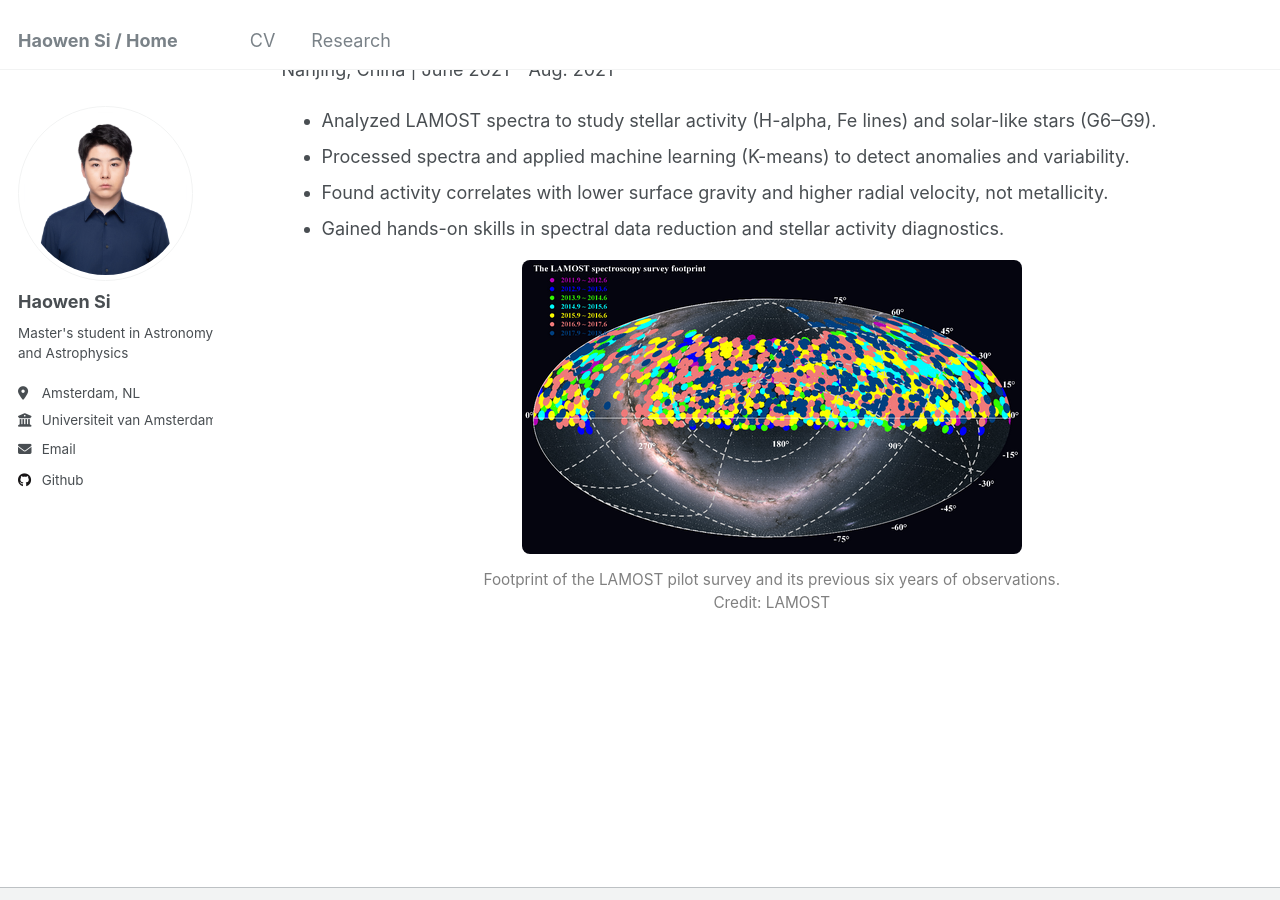
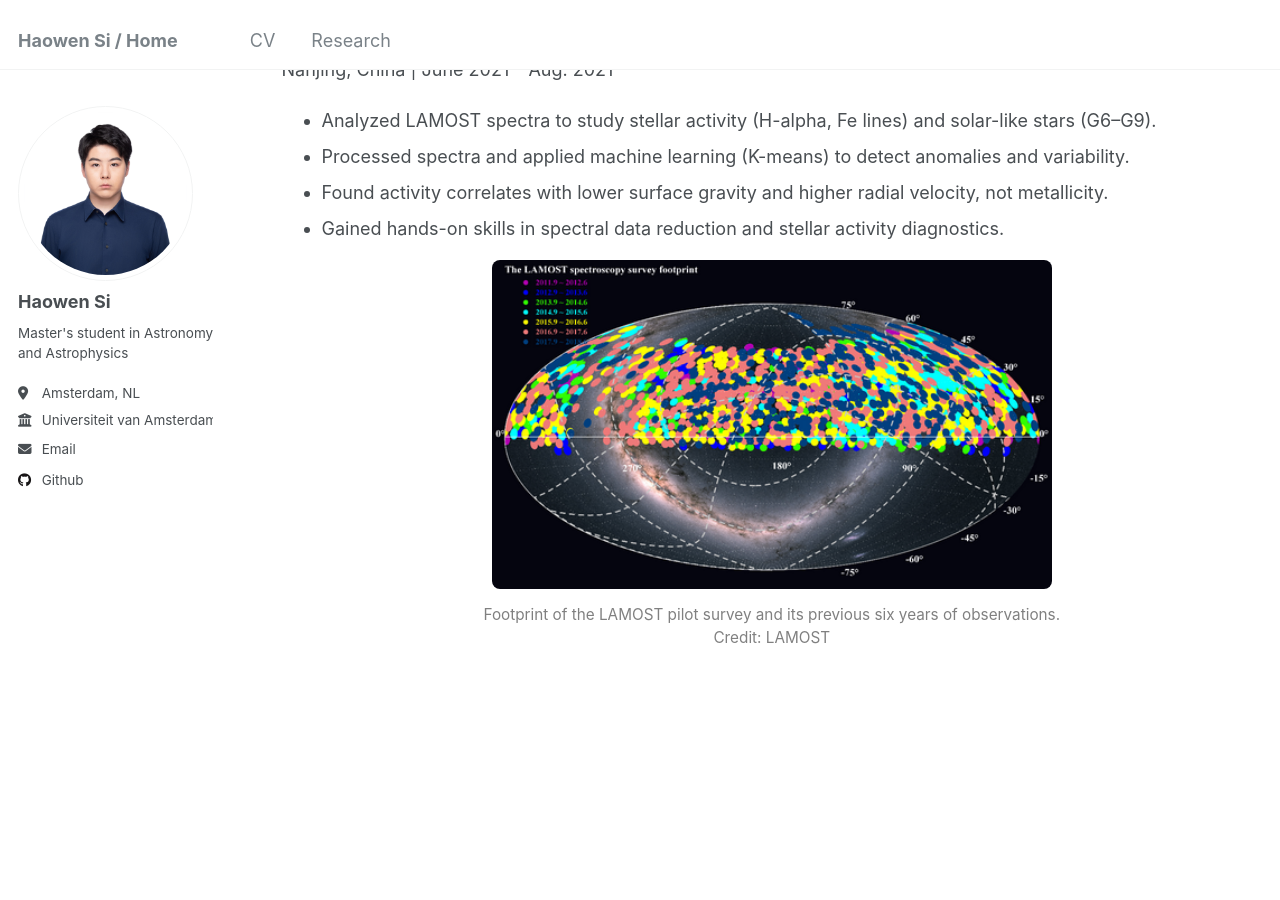
Before and after one commit to HW-SI/HW-SI.github.io, a Jekyll site: the page built from _pages/research.html, in a window 1280 px wide and 900 px high, scrolled down 2677 px. Built offline with Jekyll 4.4.1, drawn with Linux system fonts in a browser that asks for light colours.

Commit message:
Update research.html

```diff
--- a/_pages/research.html
+++ b/_pages/research.html
@@ -79,7 +79,7 @@
 </ul>
 
 <div style="display: flex; justify-content: center; margin-bottom: 10px;">
-  <img src="/images/lamost.png" alt="LAMOST Survey" style="max-width:100%; border-radius:8px;">
+  <img src="/images/lamost.png" alt="LAMOST Survey" style="width:560px; border-radius:8px;">
 </div>
 <p style="text-align:center; font-size: 0.85em; color: gray;">
 Footprint of the LAMOST pilot survey and its previous six years of observations. <br>
```
